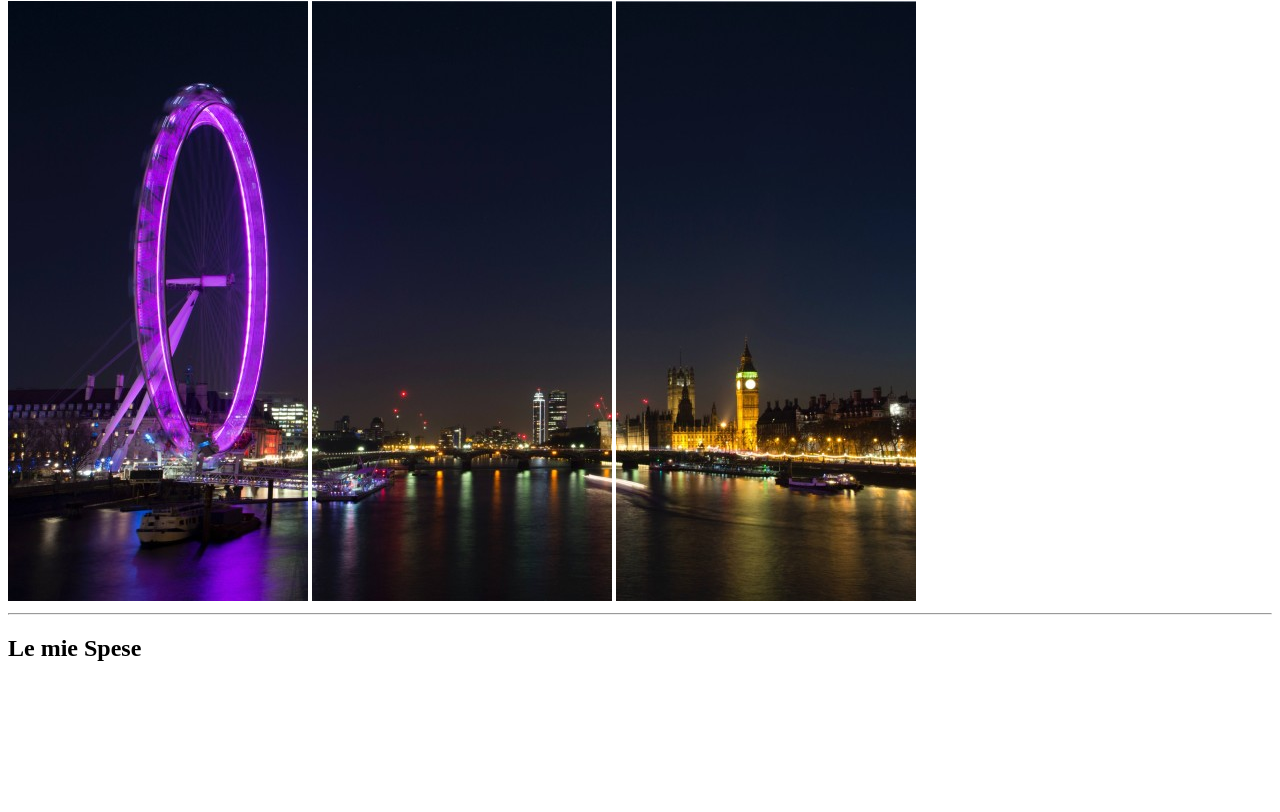
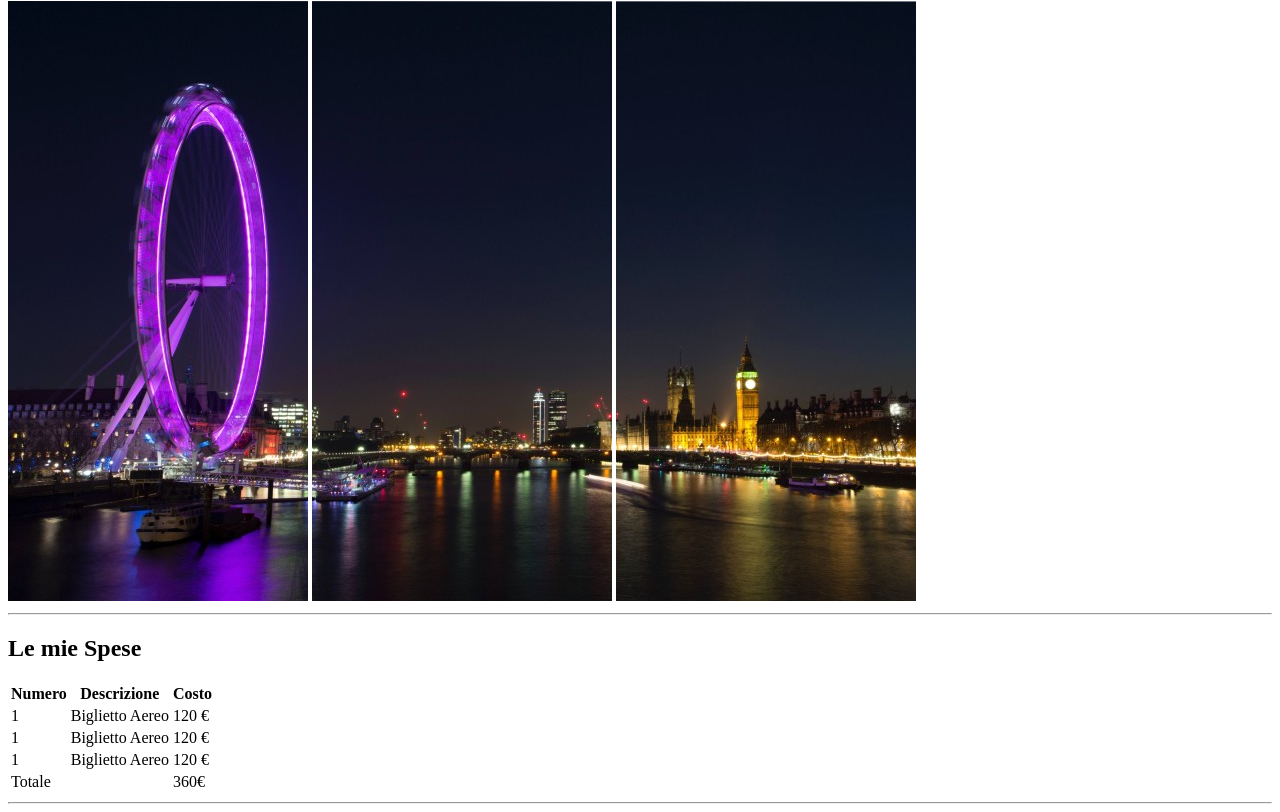
Before and after one commit to Mftr96/html-london-trip, a plain HTML site: page index.html in a window 1280 px wide. Shown: the part 79-891 px from the top of the page. Before the commit the page ends 800 px from the top, so only its background shows below. Drawn offline with Linux system fonts and the light colour scheme.

Commit message:
creazione tabella

```diff
--- a/index.html
+++ b/index.html
@@ -20,8 +20,48 @@
     <main>
         <section>
         <h2>Le mie Spese</h2>
+        <!-- creazione tabella -->
+        <table>
+            <thead>
+                <tr>
+                    <th>Numero</th>
+                    <th>Descrizione</th>
+                    <th>Costo</th>
+                </tr>
+            </thead>
+            <!-- corpo tabella -->
+            <tbody>
+                <tr>
+                    <td>1</td>
+                    <td>Biglietto Aereo</td>
+                    <td>120 €</td>
+                </tr>
+            </tbody>
+            <tbody>
+                <tr>
+                    <td>1</td>
+                    <td>Biglietto Aereo</td>
+                    <td>120 €</td>
+                </tr>
+            </tbody>
+            <tbody>
+                <tr>
+                    <td>1</td>
+                    <td>Biglietto Aereo</td>
+                    <td>120 €</td>
+                </tr>
+            </tbody>
+            <tbody>
+                <tr>
+                    <td>Totale</td>
+                    <td></td>
+                    <td>360€</td>
+                </tr>
+            </tbody>
 
+        </table>
 
+        <hr>
         </section>
 
 
```
